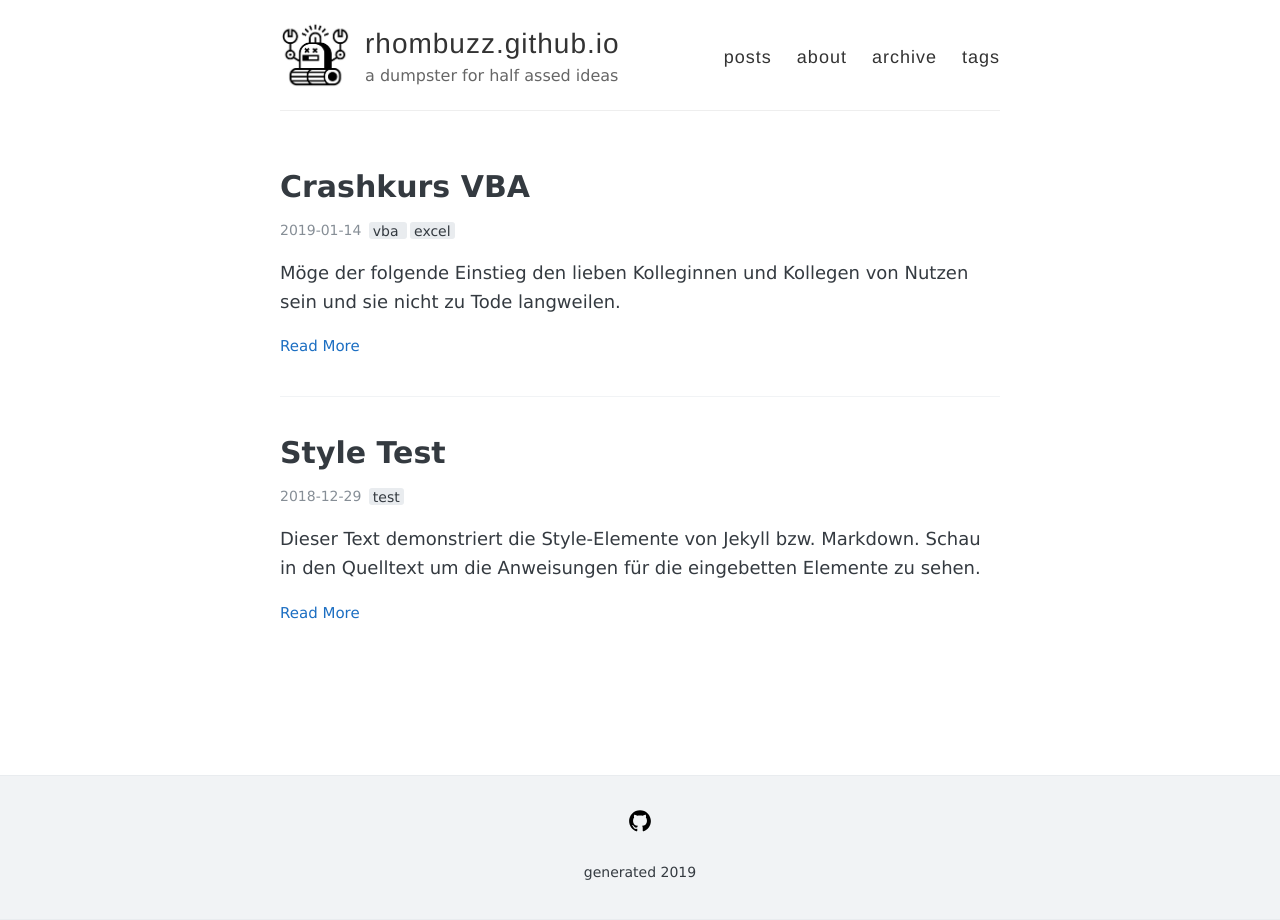
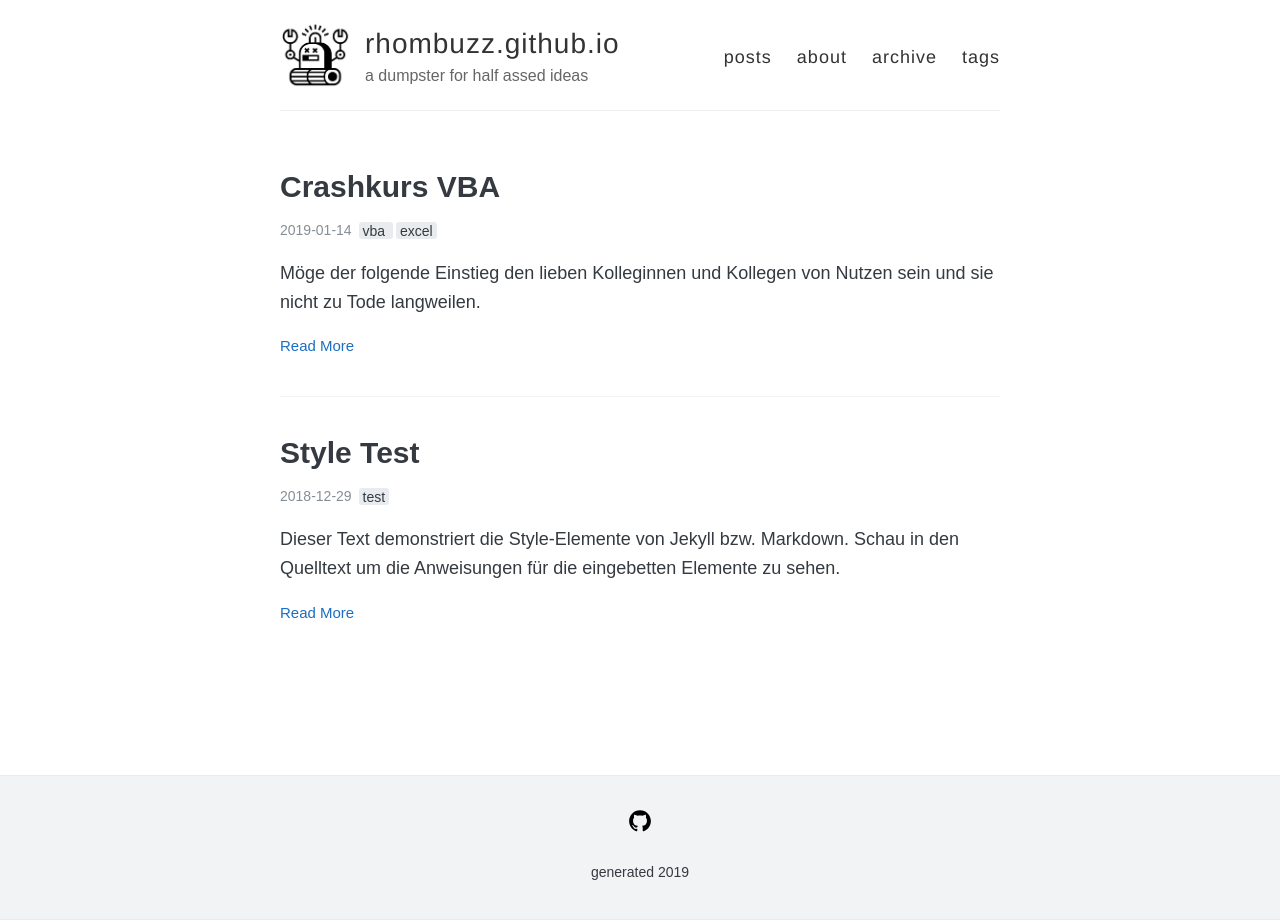
Before and after one commit to rhombuzz/rhombuzz.github.io, a Jekyll site: the page built from index.html, in a window 1280 px wide. Built offline with Jekyll 4.4.1, drawn with Linux system fonts in a browser that asks for light colours; the list of posts is cut into pages by our own code.

Commit message:
Update _variables.scss

```diff
--- a/_sass/_variables.scss
+++ b/_sass/_variables.scss
@@ -20,7 +20,7 @@ $helveticaNeue: "Helvetica Neue", Helvetica, Arial, sans-serif;
 $georgia: Georgia, serif;
 
 // Fonts
-$base-font: 'Spoqa Han Sans', 'Source Sans Pro', 'Apple SD Gothic Neo', 'Nanum Barun Gothic', 'Nanum Gothic', 'Verdana', 'Arial', 'Dotum', sans-serif;
+$base-font: 'Arial', 'Source Sans Pro', 'Apple SD Gothic Neo', 'Nanum Barun Gothic', 'Nanum Gothic', 'Verdana', 'Spoqa Han Sans', 'Dotum', sans-serif;
 $code-font: 'Menlo', 'Courier New', 'Monaco', 'Spoqa Han Sans', monospace;
 
 // Font sizes
```
